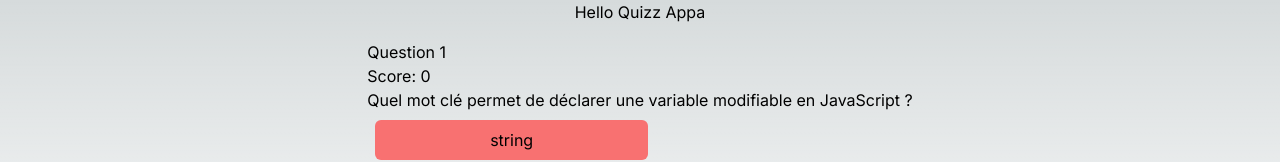
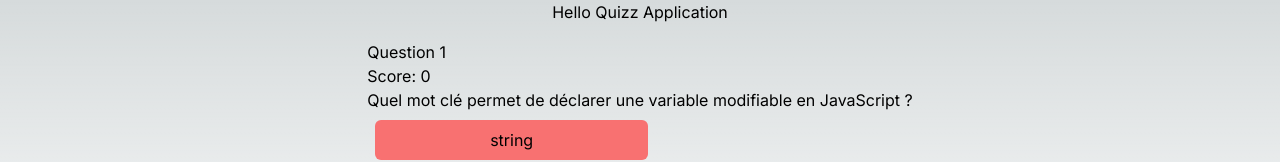
Before and after one commit to Gizmoux/quizz-app, a Next.js app: page / in a window 1280 px wide. Shown: the top 162 px of the page. Built offline with nearby package versions, Linux system fonts and the light colour scheme.

Commit message:
update app

```diff
--- a/app/page.tsx
+++ b/app/page.tsx
@@ -3,7 +3,7 @@ import Card from "./components/card";
 export default function Home() {
   return (
     <div className="flex flex-col justify-center place-items-center gap-4">
-      <h1>Hello Quizz Appa</h1>
+      <h1>Hello Quizz Application</h1>
       <Card />
     </div>
   );
```
